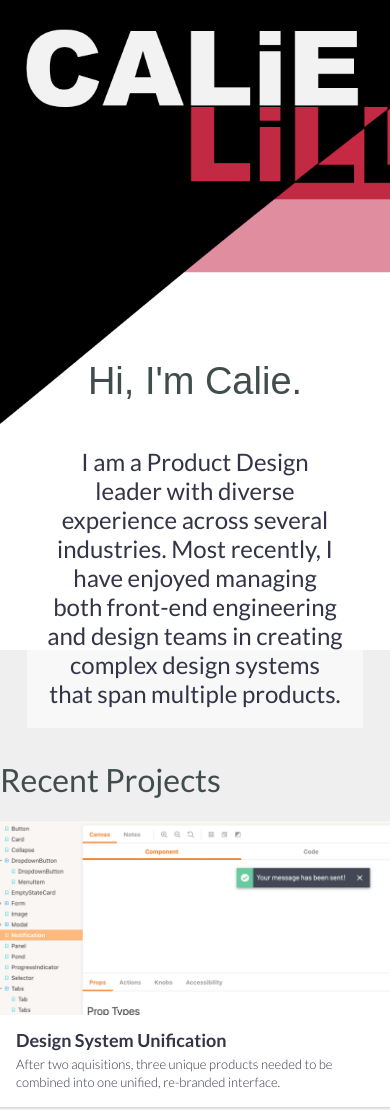
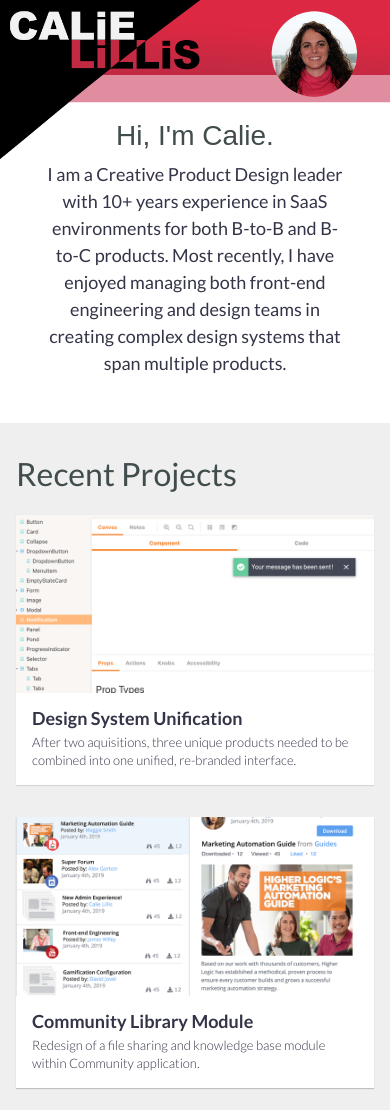
Before and after one commit to calie/caliedesigns.com, a website: page index.html in a window 390 px wide. Shown: the top 1110 px of the page. Drawn offline with nearby package versions, Linux system fonts and the light colour scheme; a web font is replaced by a local one.

Commit message:
updates
updates

```diff
--- a/css/main.css
+++ b/css/main.css
@@ -15,7 +15,8 @@ html, body{
 	background-size: cover;
     text-align: center;
     min-height: 400px;
-    display: block;
+	display: block;
+	width: 100vw;
 }
 .intro.col-12{
     margin-top:360px;
@@ -135,3 +136,29 @@ img.quirpi{
     width: 100%;
     height: auto;
 }
+@media only screen and (max-width: 600px) {
+	html, body{
+		background-color:white;
+	}
+	.hi{
+	  width:100%;
+	  height: auto;
+	  background-size:100%;
+	}
+	.hi h2{
+		font-size:28px;
+	}
+	.hi h3{
+		margin-top:0px;
+		font-size: 18px;
+		padding-top:4px;
+		line-height: 1.5em;
+	}
+	.intro.col-12{
+		margin-top:120px;
+	}
+	.grid-container{
+		padding:4px 16px;
+		background:#efefef;
+	}
+  }
--- a/index.html
+++ b/index.html
@@ -42,12 +42,12 @@
 				<div class="row">
 					<div class="col-12 intro">
 						<h2>Hi, I'm Calie.<!--<a href="https://www.linkedin.com/in/calie/"><img src="images/linkedin_circle_color-512.png" class="linkedin"/></a>--></h2>
-						<h3>I am a Product Design leader with diverse experience across several industries. Most recently, I have enjoyed managing both front-end engineering and design teams in creating complex design systems that span multiple products.</h3>
+						<h3>I am a Creative Product Design leader with 10+ years experience in SaaS environments for both B-to-B and B-to-C products. Most recently, I have enjoyed managing both front-end engineering and design teams in creating complex design systems that span multiple products.</h3>
 					</div>
 				</div>
 			</div>
 		</div>
-		<div>
+		<div class="grid-container">
 
 				<div class="grid">
 						<h2 style="text-align: left;">Recent Projects</h2>
```
